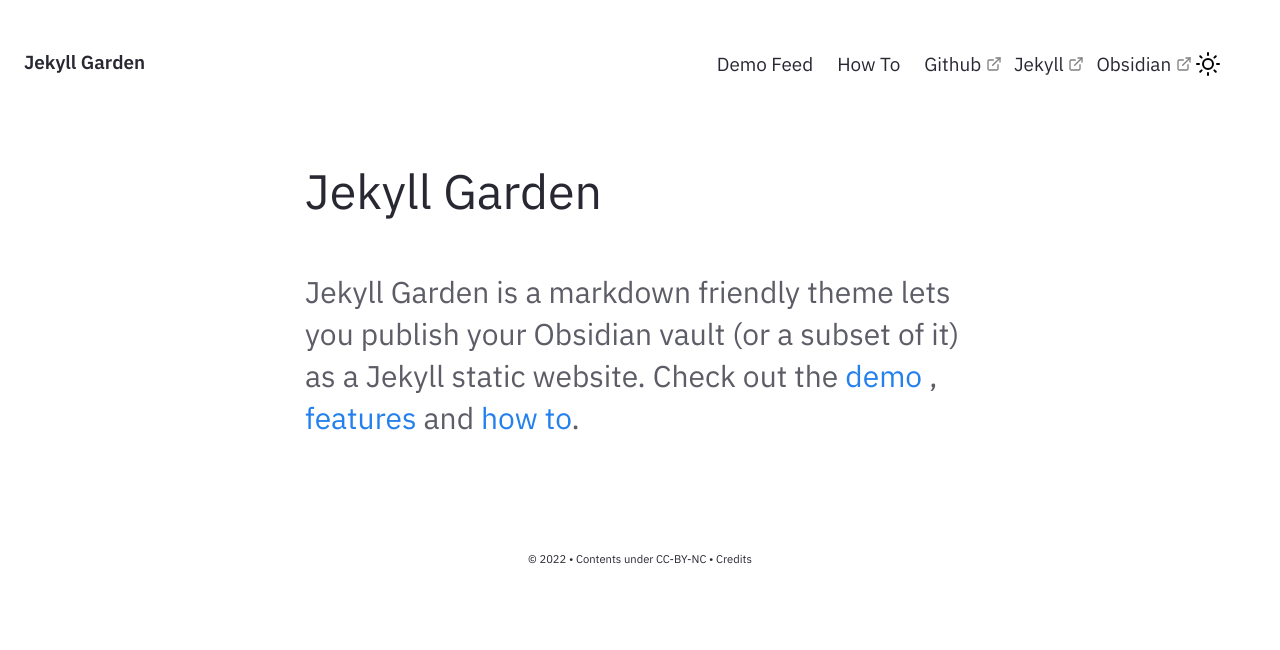
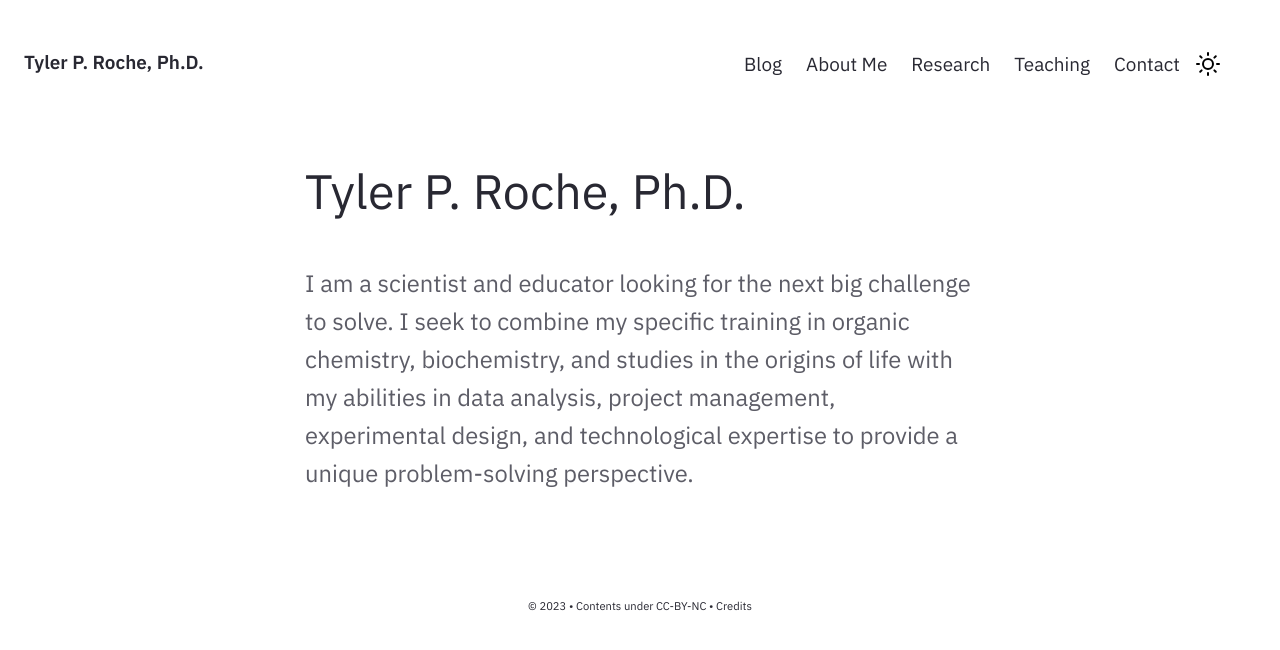
Before and after one commit to tyrochemist/newwebsite, a Jekyll site: the page built from pages/index.md, in a window 1280 px wide. Shown: the top 650 px of the page. Built offline with Jekyll 4.4.1, drawn with Linux system fonts in a browser that asks for light colours.

```diff
--- a/_config.yml
+++ b/_config.yml
@@ -27,10 +27,10 @@ baseurl: ""
 
 # Website Header, Description, Footer year and text.
 # If you are deleting this, make sure you remove it from HTML files too
-heading: Jekyll Garden # Change this
-content: Obsidian ready Jekyll Theme
+heading: Tyler P. Roche, Ph.D. # Change this
+content: Past Projects of Tyler Roche
 copyright:
-  year: © 2022
+  year: © 2023
   msg: Contents under CC-BY-NC
 
 # Set title and content for private & broken link tooltop
--- a/_includes/Homepage.html
+++ b/_includes/Homepage.html
@@ -1,7 +1,11 @@
 <div class="home-intro">
     <div class="jumbo">{{site.heading}} </div>
-    <div class="home-sub-text"> <h3>
-        Jekyll Garden is a markdown friendly theme lets you publish your Obsidian vault (or a subset of it) as a Jekyll static website.
-        Check out the <a href="{{'/notes' | relative_url}}"> demo </a>, <a href="{{'/post/features' | relative_url}}"> features </a> and <a href="{{'/post/how-to' | relative_url}}"> how to</a>.
-        </h3>
-</div> </div>
+    <div class="home-sub-text">
+        <h5>
+            I am a scientist and educator looking for the next big challenge to solve. I seek to combine my specific
+            training in organic chemistry, biochemistry, and studies in the origins of life with my abilities in data
+            analysis, project management, experimental design, and technological expertise to provide a unique
+            problem-solving perspective.
+        </h5>
+    </div>
+</div>
--- a/_includes/Nav.html
+++ b/_includes/Nav.html
@@ -31,8 +31,9 @@
 
 <nav class="navbar is-transparent" role="navigation" aria-label="main navigation">
   <div class="navbar-brand">
-      <a class="navbar-item" style="padding-left: 0;"; href="{{ site.baseurl }}/index.html">
-          <h6> {{site.heading}}</h6></a>
+    <a class="navbar-item" style="padding-left: 0;" ; href="{{ site.baseurl }}/index.html">
+      <h6> {{site.heading}}</h6>
+    </a>
     <script src="{{ site.baseurl }}/assets/js/modeswitcher.js"></script>
     <script src="{{ site.baseurl }}/assets/js/Hamburger.js"></script>
     <div class="navbar-item navbar-dark-mode__mobile is-hidden-tablet" onclick="modeSwitcher()">
@@ -54,22 +55,22 @@
   <div id="navbarBasicExample" class="navbar-menu">
     <div class="navbar-start">
       <a href="{{'/notes' | relative_url}}" class="navbar-item">
-          Demo Feed
+        Blog
       </a>
-        <a href="../post/how-to" class="navbar-item">
-          How To
+      <a href="/about.html" class="navbar-item">
+        About Me
       </a>
-        <a href="https://github.com/Jekyll-Garden/jekyll-garden.github.io" target="_blank" class="navbar-item">
-          Github
+      <a href="/research.html" class="navbar-item">
+        Research
       </a>
-        <a href="https://jekyllrb.com/" target="_blank" class="navbar-item">
-          Jekyll
+      <a href="/teaching.html" class="navbar-item">
+        Teaching
       </a>
-        <a href="https://obsidian.md/"  target="_blank" class="navbar-item">
-          Obsidian
+      <a href="/contact.html" class="navbar-item">
+        Contact
       </a>
     </div>
-      <div class="navbar-end is-hidden-mobile" onclick="modeSwitcher()" >
+    <div class="navbar-end is-hidden-mobile" onclick="modeSwitcher()">
       <div class="navbar-item">
         <div class="buttons">
           <a class="button is-text">
```
Also changed, not shown: _notes/Public/First Post.md (added, +7 -0 lines), _notes/Public/Hidden Note.md (deleted, +0 -11 lines), _notes/Public/Markdown Rendered.md (deleted, +0 -394 lines), _notes/Public/Welcome to the garden.md (deleted, +0 -9 lines), _notes/Public/second post.md (added, +5 -0 lines), about.md (added, +9 -0 lines), contact.md (added, +9 -0 lines), research.md (added, +9 -0 lines), teaching.md (added, +9 -0 lines). Lines whose indentation alone changed are shown as unchanged.
